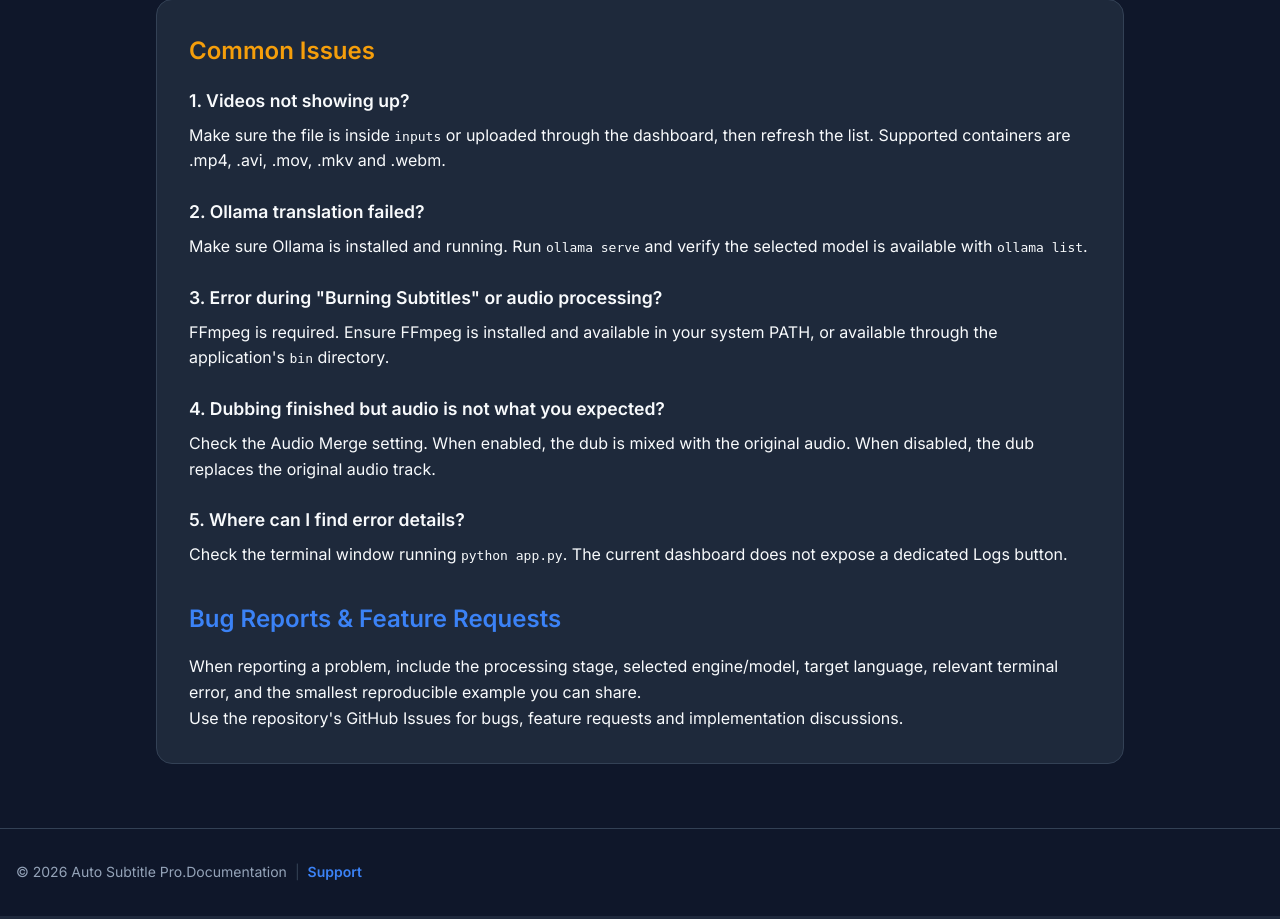
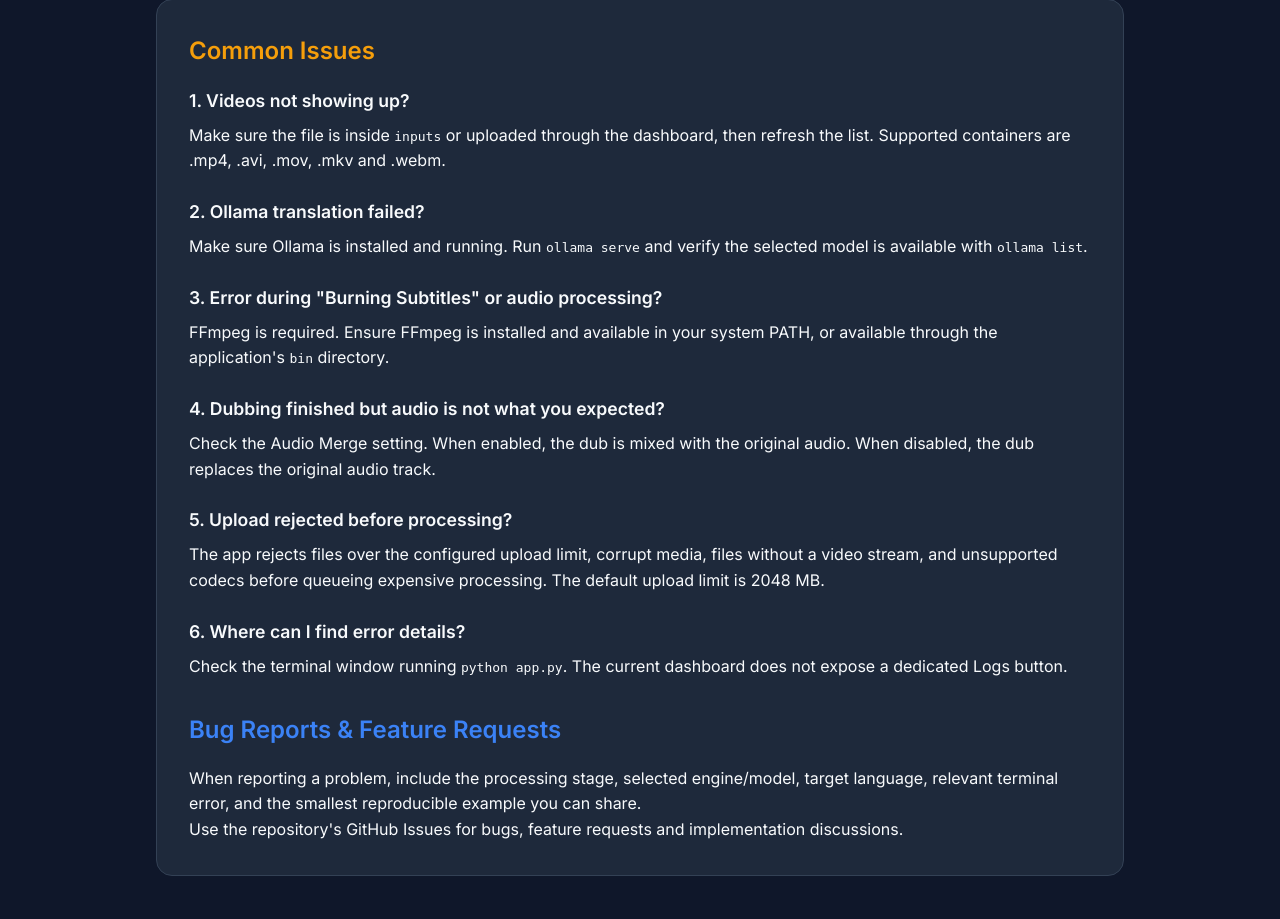
Before and after one commit to Kim-Thu/subtitle-automation, a Flask app: page /support in a window 1280 px wide. Shown: the part 197-1116 px from the top of the page. Run offline with Flask 3, Linux system fonts and the light colour scheme; parts of the project's set-up code (start-up, migrations or seed data) failed here and were passed over.

Commit message:
docs(support): explain upload rejection (#12)

```diff
--- a/templates/support.html
+++ b/templates/support.html
@@ -50,7 +50,12 @@
                 </div>
 
                 <div class="faq-item">
-                    <h3 class="faq-question">5. Where can I find error details?</h3>
+                    <h3 class="faq-question">5. Upload rejected before processing?</h3>
+                    <p class="text-secondary">The app rejects files over the configured upload limit, corrupt media, files without a video stream, and unsupported codecs before queueing expensive processing. The default upload limit is 2048 MB.</p>
+                </div>
+
+                <div class="faq-item">
+                    <h3 class="faq-question">6. Where can I find error details?</h3>
                     <p class="text-secondary">Check the terminal window running <code>python app.py</code>. The current dashboard does not expose a dedicated Logs button.</p>
                 </div>
             </section>
```
